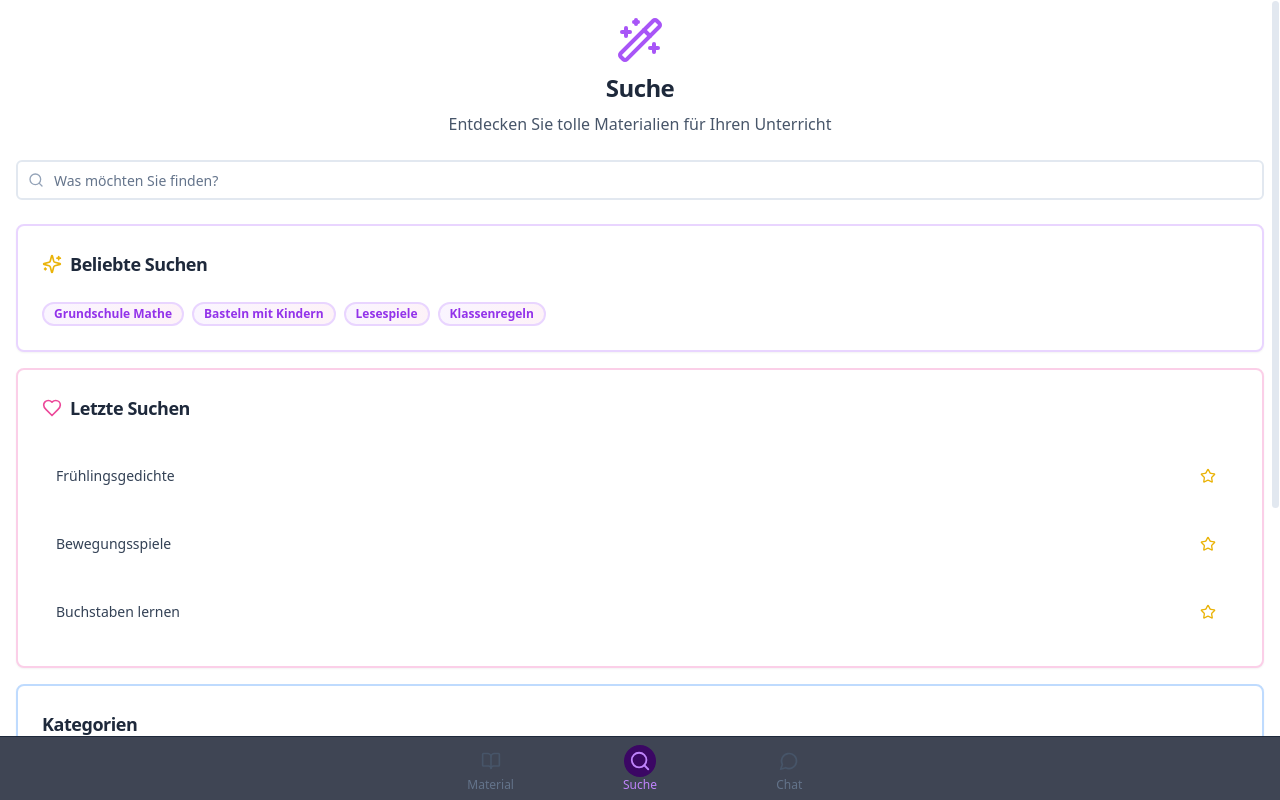
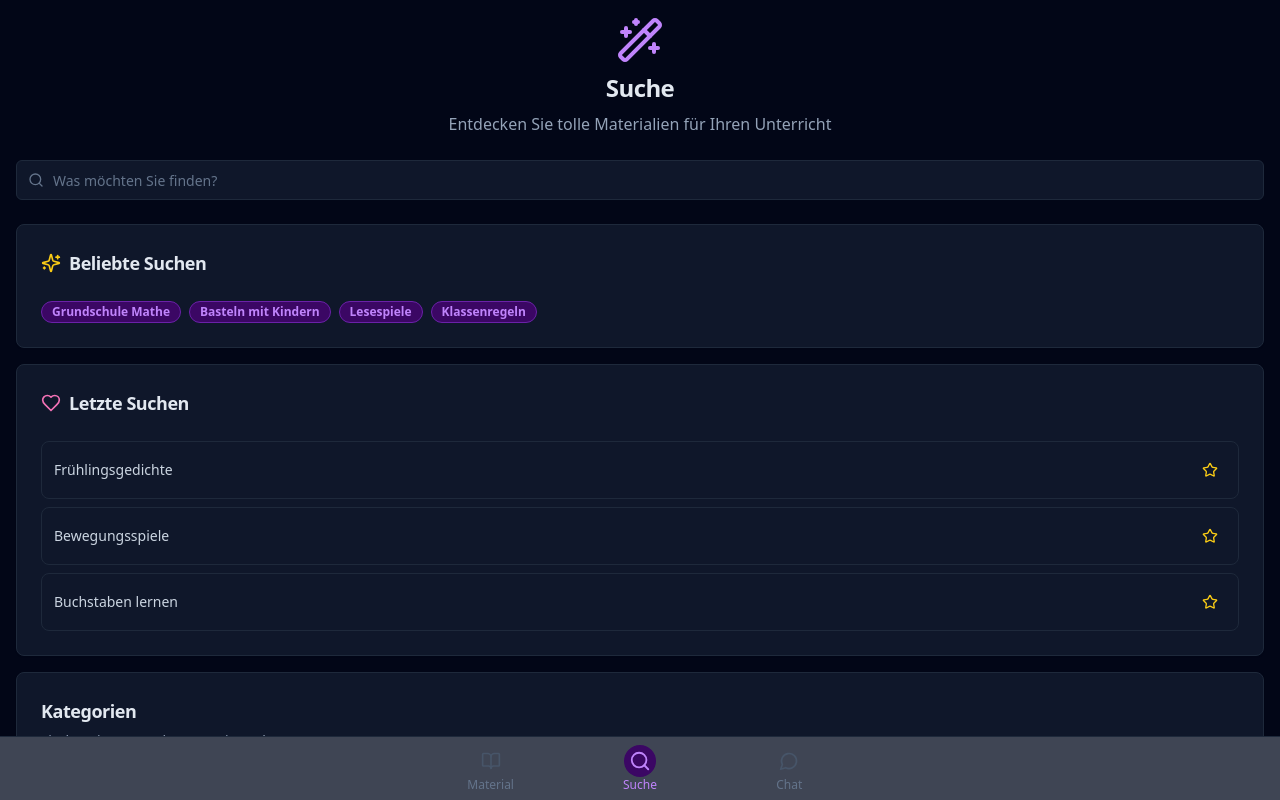
Before and after one commit to altanlabs/87a7cc-stuttgart-test, a React (Vite) app: page /search in a window 1280 px wide. Built offline with nearby package versions, Linux system fonts and the light colour scheme.

Commit message:
New commit

```diff
--- a/src/pages/search.tsx
+++ b/src/pages/search.tsx
@@ -1,5 +1,4 @@
 import { Input } from "@/components/ui/input";
-import { ScrollArea } from "@/components/ui/scroll-area";
 import { Card, CardContent, CardDescription, CardHeader, CardTitle } from "@/components/ui/card";
 import { Badge } from "@/components/ui/badge";
 import { Button } from "@/components/ui/button";
@@ -19,39 +18,39 @@ const recentSearches = [
 ];
 
 const categories = [
-  { icon: <BookOpen className="w-5 h-5 text-blue-500" />, name: "Schulfächer", color: "border-blue-200 hover:bg-blue-50" },
-  { icon: <PenTool className="w-5 h-5 text-pink-500" />, name: "Basteln", color: "border-pink-200 hover:bg-pink-50" },
-  { icon: <Music className="w-5 h-5 text-purple-500" />, name: "Musik", color: "border-purple-200 hover:bg-purple-50" },
-  { icon: <Palette className="w-5 h-5 text-orange-500" />, name: "Kunst", color: "border-orange-200 hover:bg-orange-50" }
+  { icon: <BookOpen className="w-5 h-5 text-blue-400" />, name: "Schulfächer", color: "border-blue-800 hover:bg-blue-950" },
+  { icon: <PenTool className="w-5 h-5 text-pink-400" />, name: "Basteln", color: "border-pink-800 hover:bg-pink-950" },
+  { icon: <Music className="w-5 h-5 text-purple-400" />, name: "Musik", color: "border-purple-800 hover:bg-purple-950" },
+  { icon: <Palette className="w-5 h-5 text-teal-400" />, name: "Kunst", color: "border-teal-800 hover:bg-teal-950" }
 ];
 
 export default function SearchPage() {
   return (
-    <ScrollArea className="h-[calc(100vh-4rem)]">
+    <div className="h-[calc(100vh-4rem)] overflow-auto bg-slate-950">
       <div className="container p-4 pb-20 space-y-6">
         <div className="space-y-2 text-center">
-          <Wand2 className="w-12 h-12 text-purple-500 mx-auto" />
-          <h1 className="text-2xl font-bold tracking-tight text-slate-800">Suche</h1>
-          <p className="text-slate-600">
+          <Wand2 className="w-12 h-12 text-purple-400 mx-auto" />
+          <h1 className="text-2xl font-bold tracking-tight text-slate-200">Suche</h1>
+          <p className="text-slate-400">
             Entdecken Sie tolle Materialien für Ihren Unterricht
           </p>
         </div>
 
         <div className="relative">
-          <SearchIcon className="absolute left-3 top-3 h-4 w-4 text-slate-400" />
+          <SearchIcon className="absolute left-3 top-3 h-4 w-4 text-slate-500" />
           <Input
             type="search"
             placeholder="Was möchten Sie finden?"
-            className="w-full pl-9 border-2 border-slate-200 focus:border-blue-300"
+            className="w-full pl-9 bg-slate-900 border-slate-800 text-slate-200 placeholder:text-slate-500 focus:border-purple-800"
           />
         </div>
 
         <div className="grid gap-4">
-          <Card className="border-2 border-purple-200">
+          <Card className="border border-slate-800 bg-slate-900">
             <CardHeader>
               <div className="flex items-center gap-2">
-                <Sparkles className="w-5 h-5 text-yellow-500" />
-                <CardTitle className="text-lg text-slate-800">Beliebte Suchen</CardTitle>
+                <Sparkles className="w-5 h-5 text-yellow-400" />
+                <CardTitle className="text-lg text-slate-200">Beliebte Suchen</CardTitle>
               </div>
             </CardHeader>
             <CardContent className="flex gap-2 flex-wrap">
@@ -59,7 +58,7 @@ export default function SearchPage() {
                 <Badge
                   key={index}
                   variant="secondary"
-                  className="bg-gradient-to-r from-purple-50 to-pink-50 text-purple-600 hover:from-purple-100 hover:to-pink-100 cursor-pointer border-2 border-purple-200"
+                  className="bg-purple-950 text-purple-400 hover:bg-purple-900 cursor-pointer border border-purple-800"
                 >
                   {term}
                 </Badge>
@@ -67,24 +66,24 @@ export default function SearchPage() {
             </CardContent>
           </Card>
 
-          <Card className="border-2 border-pink-200">
+          <Card className="border border-slate-800 bg-slate-900">
             <CardHeader>
               <div className="flex items-center gap-2">
-                <Heart className="w-5 h-5 text-pink-500" />
-                <CardTitle className="text-lg text-slate-800">Letzte Suchen</CardTitle>
+                <Heart className="w-5 h-5 text-pink-400" />
+                <CardTitle className="text-lg text-slate-200">Letzte Suchen</CardTitle>
               </div>
             </CardHeader>
             <CardContent className="space-y-2">
               {recentSearches.map((term, index) => (
                 <div
                   key={index}
-                  className="flex items-center justify-between p-3 rounded-lg hover:bg-pink-50 cursor-pointer border-2 border-transparent hover:border-pink-200 transition-all"
+                  className="flex items-center justify-between p-3 rounded-lg hover:bg-slate-800 cursor-pointer border border-slate-800 hover:border-slate-700 transition-all"
                 >
-                  <span className="text-sm text-slate-700">{term}</span>
+                  <span className="text-sm text-slate-300">{term}</span>
                   <Button
                     variant="ghost"
                     size="icon"
-                    className="h-8 w-8 text-yellow-500 hover:text-yellow-600 hover:bg-yellow-50"
+                    className="h-8 w-8 text-yellow-400 hover:text-yellow-300 hover:bg-slate-800"
                   >
                     <Star className="h-4 w-4" />
                   </Button>
@@ -93,10 +92,10 @@ export default function SearchPage() {
             </CardContent>
           </Card>
 
-          <Card className="border-2 border-blue-200">
+          <Card className="border border-slate-800 bg-slate-900">
             <CardHeader>
-              <CardTitle className="text-lg text-slate-800">Kategorien</CardTitle>
-              <CardDescription className="text-slate-600">
+              <CardTitle className="text-lg text-slate-200">Kategorien</CardTitle>
+              <CardDescription className="text-slate-400">
                 Finden Sie genau das, was Sie suchen
               </CardDescription>
             </CardHeader>
@@ -105,11 +104,11 @@ export default function SearchPage() {
                 <Button
                   key={index}
                   variant="outline"
-                  className={`h-auto py-4 px-4 border-2 ${category.color} transition-all hover:shadow-md`}
+                  className={`h-auto py-4 px-4 bg-slate-900 border ${category.color} transition-all hover:shadow-lg hover:shadow-slate-900/50`}
                 >
                   <div className="flex flex-col items-center gap-2">
                     {category.icon}
-                    <span className="text-sm text-slate-700">{category.name}</span>
+                    <span className="text-sm text-slate-300">{category.name}</span>
                   </div>
                 </Button>
               ))}
@@ -117,6 +116,6 @@ export default function SearchPage() {
           </Card>
         </div>
       </div>
-    </ScrollArea>
+    </div>
   );
 }
```
